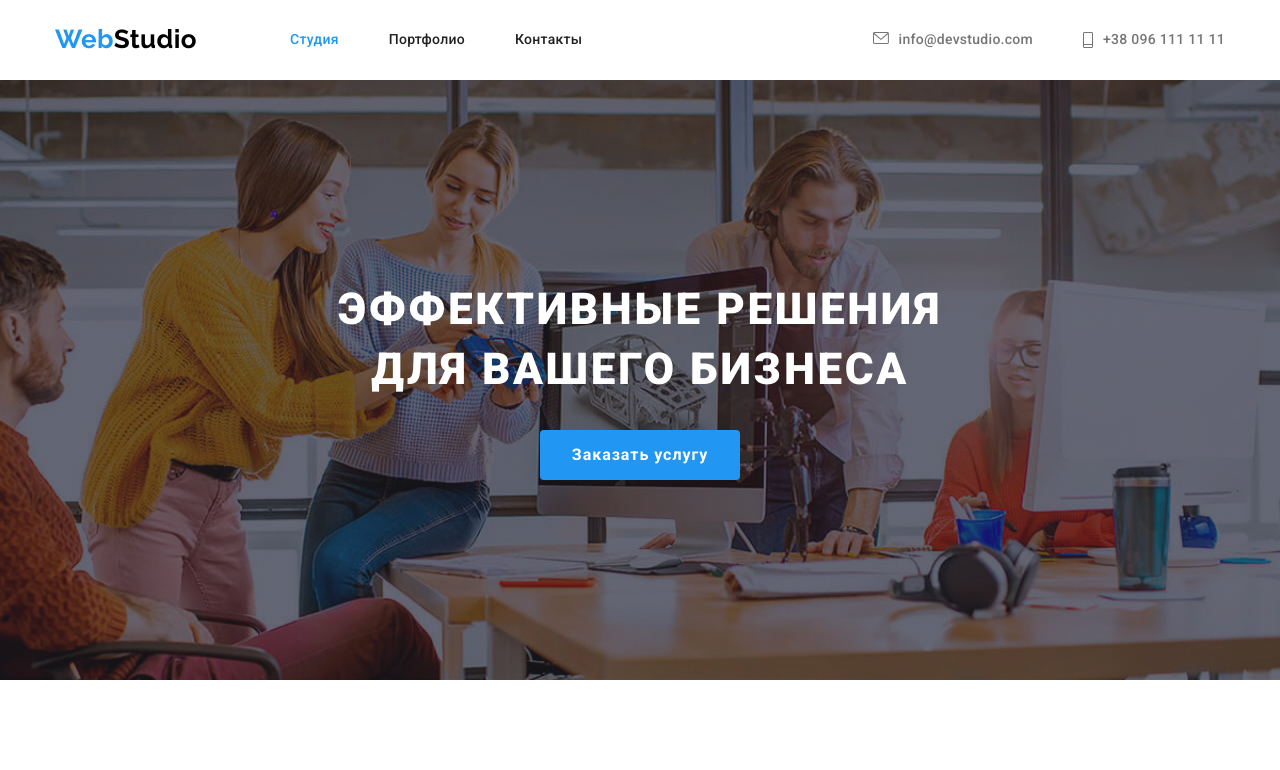
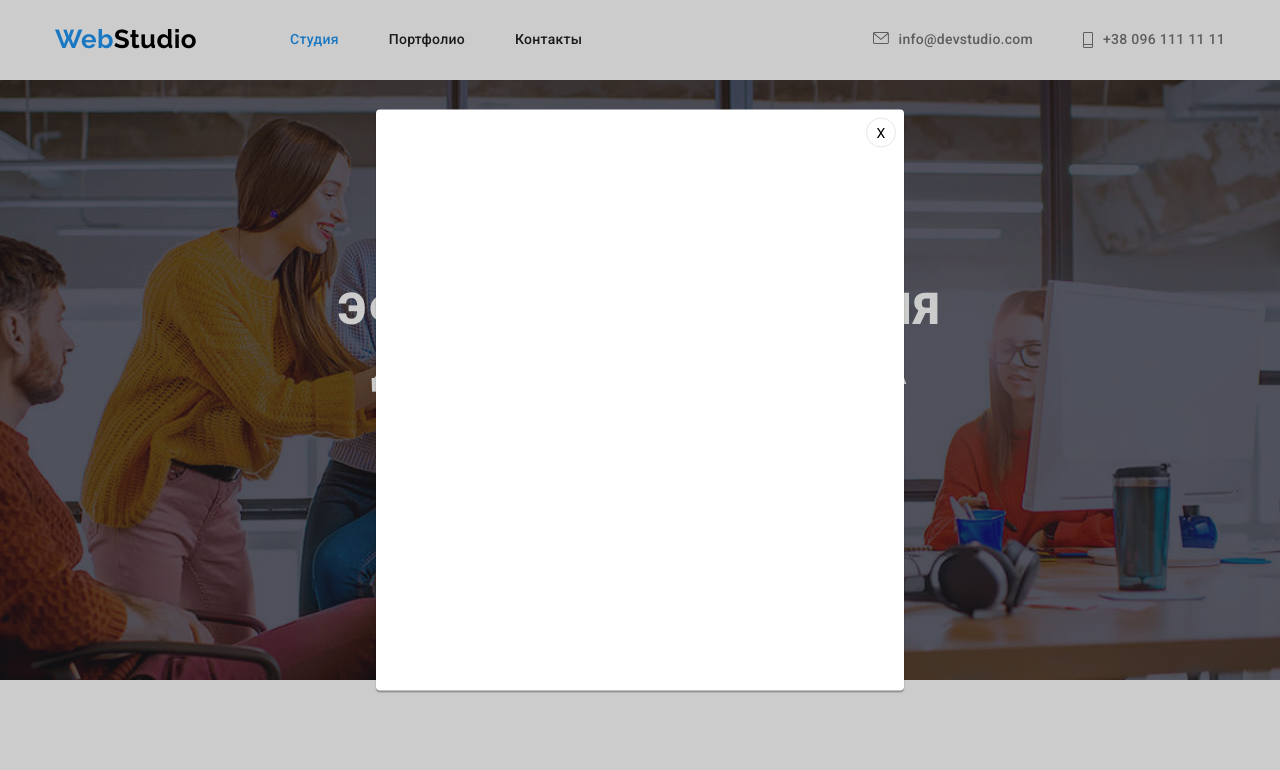
Before and after one commit to Cherepynska/goit-markup-hw-05, a plain HTML site: page index.html in a window 1280 px wide. Both pictures are taken after a click on the button "Заказать услугу". Shown: the top 770 px of the page. Drawn offline with nearby package versions, Linux system fonts and the light colour scheme.

Commit message:
add modal

```diff
--- a/css/styles.css
+++ b/css/styles.css
@@ -194,6 +194,46 @@ img{
     text-align: center;
     margin-top: 0px;
     margin-bottom: 50px;
+}
+/* Modal form */
+.backdrop{
+    position: fixed;
+    top: 0;
+    left: 0;
+    width: 100%;
+    height: 100%;
+    background-color: rgba(0, 0, 0, 0.2);
+}
+.backdrop.is-hidden{
+    opacity: 0;
+    pointer-events: none;
+    visibility: hidden;
+}
+.modal-btn{
+    display: flex;
+    align-items: center;
+    justify-content: center;
+    position: absolute;
+    top: 8px;
+    right: 8px;
+    width: 30px;
+    height: 30px;
+    padding: 0;
+    border: 1px solid rgba(0, 0, 0, 0.1);
+    border-radius: 50%;
+    background-color: transparent;
+    cursor: pointer;
+}
+.modal-wrapper{
+    position: absolute;
+    top: 50%;
+    left: 50%;
+    transform: translate(-50%, -50%);
+    background-color: var(--white);
+    width: 528px;
+    height: 581px;
+    box-shadow: 0px 1px 3px rgba(0, 0, 0, 0.12), 0px 1px 1px rgba(0, 0, 0, 0.14), 0px 2px 1px rgba(0, 0, 0, 0.2);
+    border-radius: 4px;
 }
 /* Benefits */
 .benefits-item-icon{
--- a/index.html
+++ b/index.html
@@ -42,7 +42,13 @@
    <main>
         <section class="section-hero">
             <h1 class="section-title-hero">Эффективные решения для вашего бизнеса</h1>
-                <button type="button" class="button-hero">Заказать услугу</button>
+                <button type="button" class="button-hero" data-modal-open>Заказать услугу</button>
+                <div class="backdrop is-hidden" data-modal>
+                    <div class="modal-wrapper">
+                    <button class="modal-btn" data-modal-close>X</button>
+                    <div class="modal-form">
+                    </div></div>
+                </div>
             </section>
         <!-- Benefits -->
         <section class="section">
@@ -289,5 +295,6 @@
         </div>
         </div>
     </footer>
+    <script src="./js/modal.js"></script>
 </body>
 </html>
--- /dev/null
+++ b/js/modal.js
@@ -0,0 +1,14 @@
+(() => {
+  const refs = {
+    openModalBtn: document.querySelector("[data-modal-open]"),
+    closeModalBtn: document.querySelector("[data-modal-close]"),
+    modal: document.querySelector("[data-modal]"),
+  };
+
+  refs.openModalBtn.addEventListener("click", toggleModal);
+  refs.closeModalBtn.addEventListener("click", toggleModal);
+
+  function toggleModal() {
+    refs.modal.classList.toggle("is-hidden");
+  }
+})();
```
